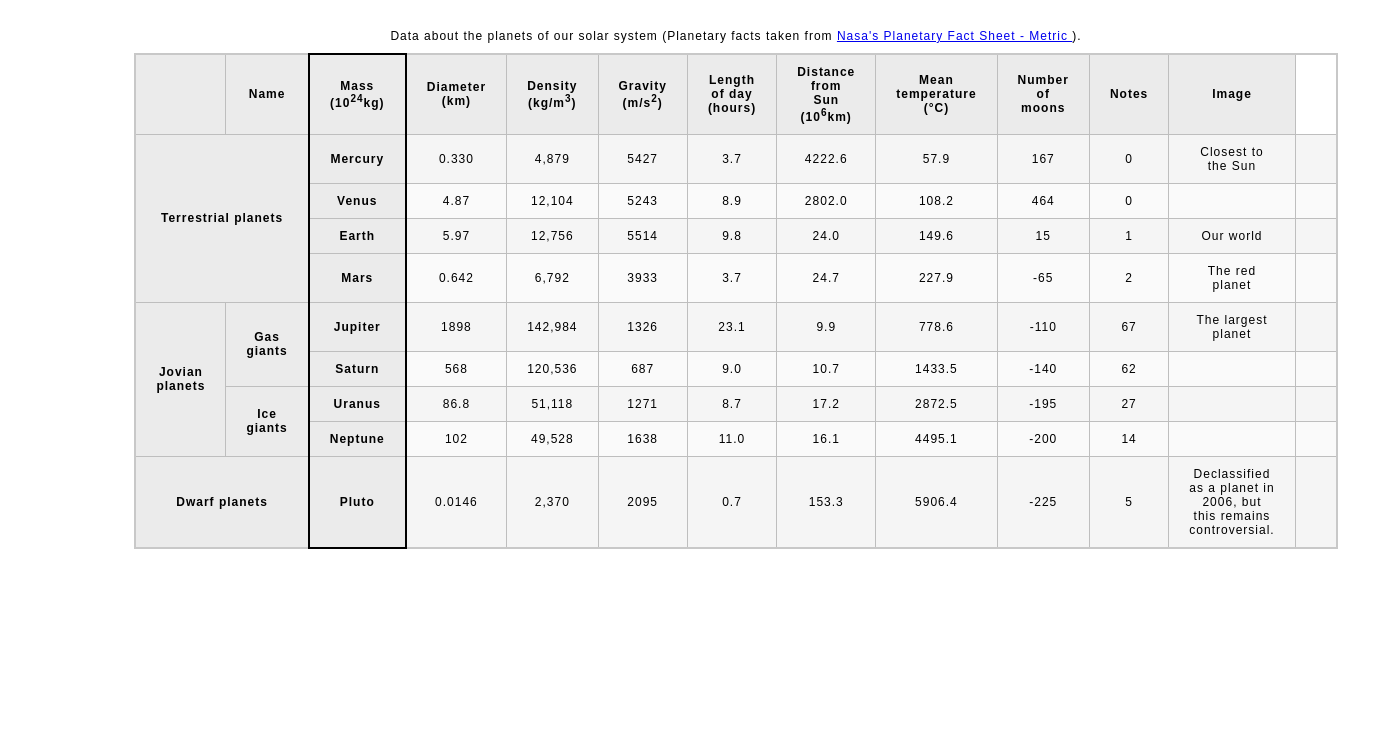
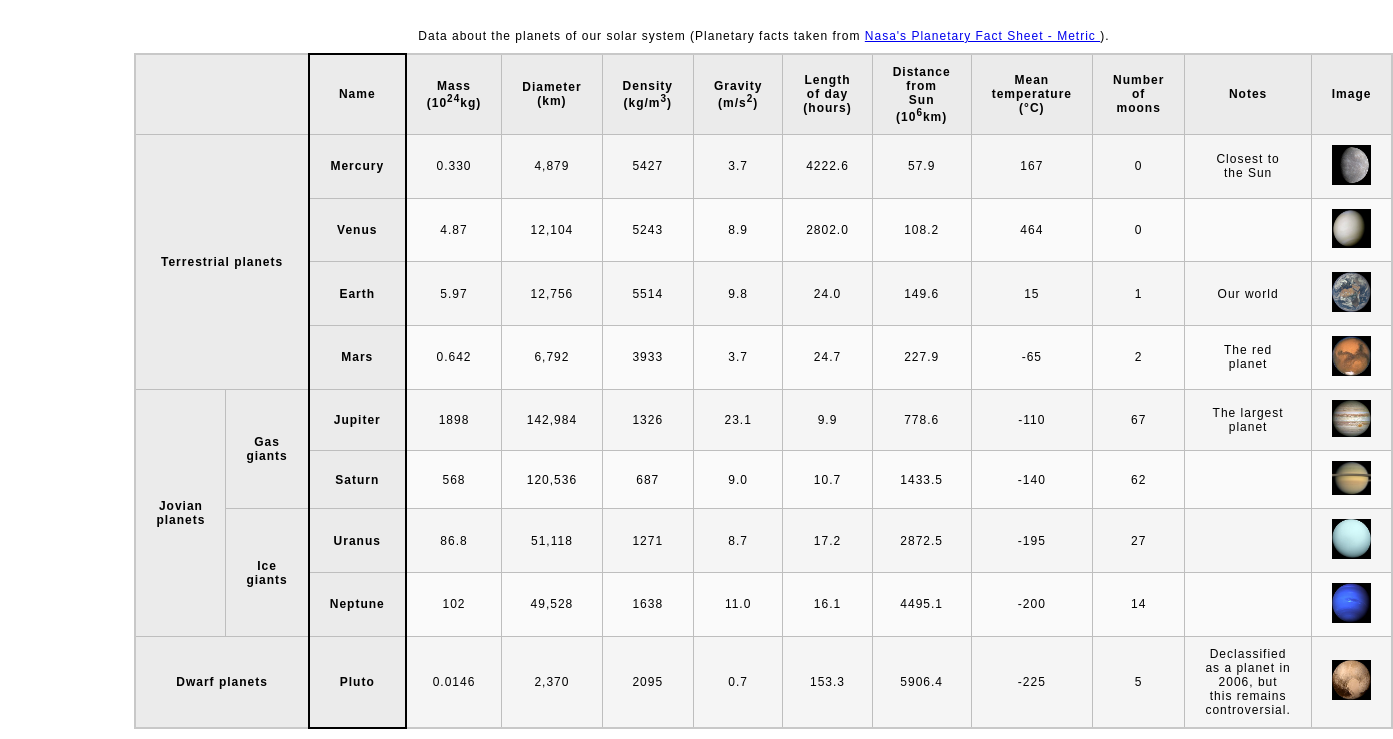
Before and after one commit to alvisoc/alvisocreset.github.io, a plain HTML site: page planets-table/index.html in a window 1280 px wide. Shown: the part 61-800 px from the top of the page, 1393 px wide, since content can reach past the window. Drawn offline with Linux system fonts and the light colour scheme.

Commit message:
Update index.html

```diff
--- a/planets-table/index.html
+++ b/planets-table/index.html
@@ -18,7 +18,7 @@
             <table>
                 <!-- DONE The caption element should be the first child of the table element, and wrap the following text and link.-->
                 <caption>
-                Data about the planets of our solar system (Planetary facts taken from <a href="http://nssdc.gsfc.nasa.gov/planetary/factsheet"> Nasa's Planetary Fact Sheet - Metric </a>).
+                Data about the planets of our solar system (Planetary facts taken from <a href="http://nssdc.gsfc.nasa.gov/planetary/factsheet"> Nasa's Planetary Fact Sheet - Metric  </a>).
                 </caption>
                 <!-- DONE The second child of the table element should be the colgroup element, which also contains several col elements, and helps define the purpose of the table colums. -->
                     <colgroup>
@@ -29,8 +29,8 @@
                 <!-- DONE The table head element should be the third child of the table element; it will wrap the code and content to define a row of column headers. -->
                     <thead>
                         <tr>
-                        <th scope="colspan="2"> &nbsp </th>
-                        <th scope="col"> Name </th>
+                        <th scope=""colspan="2"> </th>
+                        <th scope="col style"> Name </th>
                         <th scope="col"> Mass (10<sup>24</sup>kg) </th>
                         <th scope="col"> Diameter (km) </th>
                         <th scope="col"> Density (kg/m<sup>3</sup>) </th>
@@ -86,7 +86,7 @@
                         <td> <img src="images/earth.png" alt="earth"> </td>
                       </tr>
                       <tr>
-                        <th scope="row" style="border">Mars</th>
+                        <th scope="row">Mars</th>
                         <td>0.642</td>
                         <td>6,792</td>
                         <td>3933</td>
@@ -166,7 +166,8 @@
                         <td>5</td>
                         <td>Declassified as a planet in 2006, but this <a>remains controversial</a>.</td>
                         <td> <img src="images/pluto.jpg" alt="pluto"> </td>
-                     </tr>
+                      </tr>
+                    </tbody>
                     </tbody>
                 <!-- OK Please note that you do NOT need to add a table footer for this assignment. -->
             </table>
```
